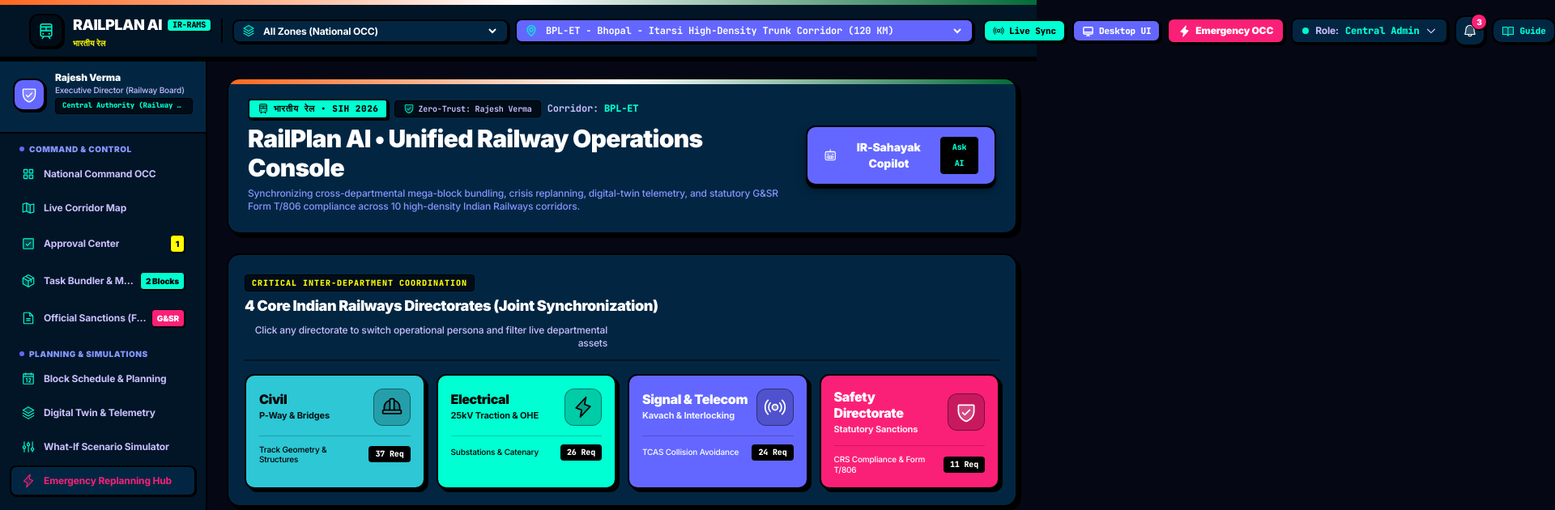
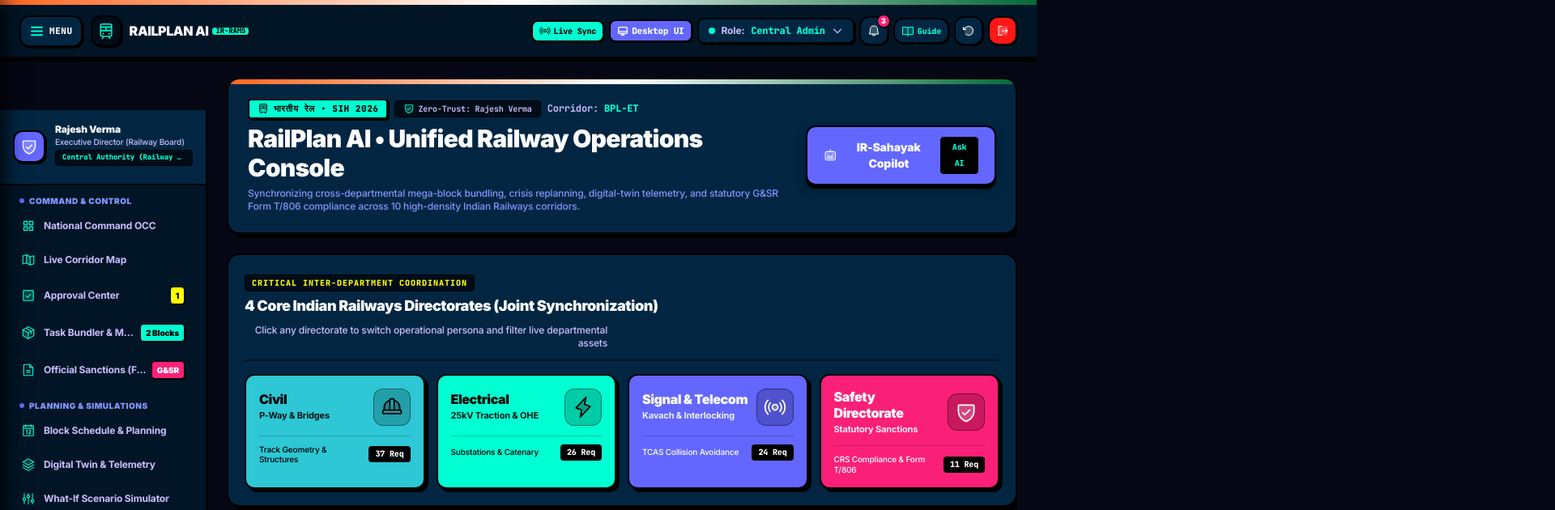
Before and after one commit to rudra12-debug/RailPlan-AI, a Next.js app in the folder frontend/: page / in a window 1280 px wide. Shown: the top 630 px of the page at 81% size, 1920 px wide, since content can reach past the window. Built offline with nearby package versions, Linux system fonts and the light colour scheme.

Commit message:
fix(header): add permanent hamburger menu and prevent horizontal screen overflow across all devices

```diff
--- a/frontend/src/app/globals.css
+++ b/frontend/src/app/globals.css
@@ -8,11 +8,15 @@
   --foreground: #F8FAFC;
 }
 
+html, body {
+  max-width: 100vw;
+  overflow-x: hidden;
+}
+
 body {
   color: var(--foreground);
   background-color: var(--background);
   font-family: 'Inter', system-ui, -apple-system, BlinkMacSystemFont, 'Segoe UI', Roboto, sans-serif;
-  overflow-x: hidden;
   letter-spacing: -0.01em;
 }
 
--- a/frontend/src/app/guide/page.tsx
+++ b/frontend/src/app/guide/page.tsx
@@ -178,7 +178,7 @@
   }, [searchQuery]);
 
   return (
-    <div className="space-y-8 select-none">
+    <div className="space-y-8 select-none w-full max-w-full overflow-hidden">
       {/* 1. Official Indian Railways Header Banner (100% Solid Opaque #022642) */}
       <div className="p-4 sm:p-6 lg:p-8 rounded-2xl bg-[#022642] border-3 border-black shadow-[6px_6px_0_#000000] relative overflow-hidden">
         {/* Tricolor Ribbon */}
@@ -230,7 +230,7 @@
       </div>
 
       {/* 2. Quick Navigation Shortcuts Row */}
-      <div className="grid grid-cols-2 sm:grid-cols-4 gap-3">
+      <div className="grid grid-cols-2 sm:grid-cols-3 lg:grid-cols-5 gap-2.5 sm:gap-3">
         <a
           href="#roles-section"
           className="p-3.5 rounded-xl bg-[#022642] hover:bg-[#033358] border-2 border-black shadow-[3px_3px_0_#000000] text-left transition block group"
--- a/frontend/src/app/layout.tsx
+++ b/frontend/src/app/layout.tsx
@@ -38,9 +38,9 @@
           <AuthProvider>
             <RailPlanProvider>
               <DemoTourProvider>
-                <div className="flex flex-col min-h-screen">
+                <div className="flex flex-col min-h-screen w-full max-w-full overflow-x-hidden">
                   <Header />
-                  <div className="flex flex-1 min-w-0">
+                  <div className="flex flex-1 min-w-0 w-full max-w-full overflow-x-hidden">
                     <Sidebar />
                     <main className="flex-1 p-2.5 sm:p-4 lg:p-6 pb-24 lg:pb-8 max-w-7xl mx-auto w-full min-w-0 overflow-x-hidden">
                       {children}
--- a/frontend/src/app/page.tsx
+++ b/frontend/src/app/page.tsx
@@ -71,7 +71,7 @@
   const pendingSanctionsCount = t806Sanctions.filter((s) => s.status !== "ACTIVE_BLOCK").length + 2;
 
   return (
-    <div className="space-y-6">
+    <div className="space-y-6 w-full max-w-full overflow-hidden">
       {/* OCC Command Console Hero Header (Tactile Cyber-Brutalist 100% Solid) */}
       <div className="p-3.5 sm:p-6 rounded-2xl bg-[#022642] border-2 border-black shadow-[4px_4px_0_#000000] sm:shadow-[5px_5px_0_#000000] relative overflow-hidden">
         {/* National Tricolor Top Line Accent */}
--- a/frontend/src/components/common/Header.tsx
+++ b/frontend/src/components/common/Header.tsx
@@ -40,7 +40,8 @@
     resetToDemoState,
     serverSyncConnected,
     isMobileMenuOpen,
-    setIsMobileMenuOpen
+    setIsMobileMenuOpen,
+    toggleSidebar
   } = useRailPlan();
   const { isMobile, deviceType, modeOverride, toggleDeviceMode } = useDevice();
   const { openTour } = useDemoTour();
@@ -103,57 +104,67 @@
         {/* Official Indian National Tricolor Ribbon Accent Top Bar */}
         <div className="h-1.5 w-full bg-gradient-to-r from-[#FF671F] via-[#FFFFFF] to-[#046A38]" />
 
-        <div className="px-3 sm:px-6 h-16 flex items-center justify-between gap-2 sm:gap-3">
-          {/* Left: Hamburger (Mobile) + Official Indian Railways Emblem & Brand */}
-          <div className="flex items-center space-x-2 sm:space-x-3 shrink-0">
-            {/* Mobile Navigation Drawer Toggle Button */}
+        <div className="px-2 sm:px-4 lg:px-6 h-16 flex items-center justify-between gap-1.5 sm:gap-2.5 max-w-full overflow-hidden">
+          {/* Left: Always-Visible Hamburger Menu Button + Official Indian Railways Emblem & Brand */}
+          <div className="flex items-center space-x-1.5 sm:space-x-2.5 shrink-0 min-w-0">
+            {/* Unified Hamburger Menu Button (Accessible across Mobile, Tablet & Desktop) */}
             <button
-              onClick={() => setIsMobileMenuOpen(!isMobileMenuOpen)}
-              aria-label="Toggle Navigation Drawer"
-              className="lg:hidden p-2 rounded-xl bg-[#022642] hover:bg-[#033358] border-2 border-black text-[#00FFD2] shadow-[2px_2px_0_#000000] active:translate-y-0.5 active:shadow-none transition shrink-0 cursor-pointer"
+              onClick={toggleSidebar}
+              aria-label="Toggle Navigation Menu"
+              className="p-1.5 sm:px-2.5 sm:py-2 rounded-xl bg-[#022642] hover:bg-[#033358] border-2 border-black text-[#00FFD2] shadow-[2px_2px_0_#000000] active:translate-y-0.5 active:shadow-none transition shrink-0 cursor-pointer flex items-center gap-1.5"
+              title={isMobileMenuOpen ? "Close Navigation Menu" : "Open Navigation Menu (Hamburger)"}
             >
-              {isMobileMenuOpen ? <X size={20} weight="bold" /> : <List size={20} weight="bold" />}
+              {isMobileMenuOpen ? (
+                <X size={19} weight="bold" className="text-[#FB2077]" />
+              ) : (
+                <List size={19} weight="bold" className="text-[#00FFD2]" />
+              )}
+              <span className="hidden sm:inline font-mono text-[11px] font-black uppercase text-white tracking-wider">
+                {isMobileMenuOpen ? "Close" : "Menu"}
+              </span>
             </button>
 
+            {/* Official Brand Logo */}
             <Link
               href={isCentralAdmin ? "/central" : "/department/dashboard"}
-              className="flex items-center space-x-2 sm:space-x-3 group shrink-0"
+              className="flex items-center space-x-1.5 sm:space-x-2.5 group shrink-0"
+              title="RailPlan AI - National Command OCC"
             >
-              {/* Official Crest Badge */}
-              <div className="p-1.5 sm:p-2 rounded-xl bg-[#000D18] border-2 border-black shadow-[2px_2px_0_#000000] shrink-0 transition-transform group-hover:scale-105 text-[#00FFD2]">
-                <Train size={20} weight="duotone" className="w-5 h-5 sm:w-[22px] sm:h-[22px]" />
+              {/* Crest Badge */}
+              <div className="p-1 sm:p-1.5 rounded-xl bg-[#000D18] border-2 border-black shadow-[2px_2px_0_#000000] shrink-0 transition-transform group-hover:scale-105 text-[#00FFD2]">
+                <Train size={18} weight="duotone" className="w-[18px] h-[18px] sm:w-[22px] sm:h-[22px]" />
               </div>
 
-              <div className="flex flex-col justify-center">
-                <div className="flex items-center space-x-1.5 leading-none">
-                  <span className="font-black text-sm sm:text-base lg:text-lg text-white tracking-tight font-sans whitespace-nowrap leading-tight">
+              <div className="flex flex-col justify-center min-w-0">
+                <div className="flex items-center space-x-1 leading-none">
+                  <span className="font-black text-xs sm:text-sm lg:text-base text-white tracking-tight font-sans whitespace-nowrap leading-tight">
                     RAILPLAN AI
                   </span>
-                  <span className="font-mono text-[9px] sm:text-[10px] px-1.5 py-0.5 rounded bg-[#00FFD2] text-black font-black border border-black shadow-[1px_1px_0_#000000] shrink-0">
+                  <span className="font-mono text-[8px] sm:text-[9px] px-1 py-0.2 rounded bg-[#00FFD2] text-black font-black border border-black shadow-[1px_1px_0_#000000] shrink-0">
                     IR-RAMS
                   </span>
                 </div>
-                <p className="text-[9px] sm:text-[10px] text-[#CABFFF] font-bold tracking-wide flex items-center space-x-1 mt-0.5 leading-tight whitespace-nowrap">
+                <p className="text-[8px] sm:text-[9px] text-[#CABFFF] font-bold tracking-wide hidden xs:flex items-center space-x-1 mt-0.5 leading-tight whitespace-nowrap">
                   <span className="text-[#FFFF00] font-black">भारतीय रेल</span>
-                  <span className="hidden xs:inline">•</span>
-                  <span className="hidden xs:inline">Ministry of Railways</span>
+                  <span className="hidden sm:inline">•</span>
+                  <span className="hidden sm:inline">Ministry of Railways</span>
                 </p>
               </div>
             </Link>
 
-            {/* Zone & Corridor Selectors */}
-            <div className="hidden xl:flex items-center space-x-2 pl-3 border-l-2 border-black shrink-0">
-              <div className={`flex items-center space-x-1.5 rounded-lg px-2.5 py-1 text-xs border-2 border-black shadow-[2px_2px_0_#000000] ${
+            {/* Zone & Corridor Selectors (Only on wide screens to prevent header blowout) */}
+            <div className="hidden 2xl:flex items-center space-x-2 pl-3 border-l-2 border-black shrink-0">
+              <div className={`flex items-center space-x-1.5 rounded-lg px-2 py-1 text-xs border-2 border-black shadow-[1px_1px_0_#000000] ${
                 !selectedZone.startsWith("All")
                   ? "bg-[#6367FF] text-white"
                   : "bg-[#022642] text-[#CABFFF]"
               }`}>
-                <Stack size={16} weight="duotone" className="text-[#00FFD2] shrink-0" />
+                <Stack size={14} weight="duotone" className="text-[#00FFD2] shrink-0" />
                 <select
                   value={selectedZone}
                   onChange={(e) => setSelectedZone(e.target.value)}
                   aria-label="Filter Railway Zone"
-                  className="bg-transparent text-white text-xs focus:outline-none cursor-pointer font-bold max-w-[150px] lg:max-w-none truncate"
+                  className="bg-transparent text-white text-xs focus:outline-none cursor-pointer font-bold max-w-[130px] truncate"
                 >
                   {zones.map((z) => (
                     <option key={z} value={z} className="bg-[#022642] text-white">
@@ -163,24 +174,24 @@
                 </select>
               </div>
 
-              <div className={`flex items-center space-x-1.5 rounded-lg px-2.5 py-1 text-xs border-2 border-black shadow-[2px_2px_0_#000000] ${
+              <div className={`flex items-center space-x-1.5 rounded-lg px-2 py-1 text-xs border-2 border-black shadow-[1px_1px_0_#000000] ${
                 selectedCorridorId !== "ALL"
                   ? "bg-[#6367FF] text-white"
                   : "bg-[#022642] text-[#CABFFF]"
               }`}>
-                <MapPin size={16} weight="duotone" className="shrink-0 text-[#00FFD2]" />
+                <MapPin size={14} weight="duotone" className="shrink-0 text-[#00FFD2]" />
                 <select
                   value={selectedCorridorId}
                   onChange={(e) => setSelectedCorridorId(e.target.value)}
                   aria-label="Filter Railway Corridor"
-                  className="bg-transparent text-white text-xs focus:outline-none cursor-pointer font-mono font-bold max-w-[130px] lg:max-w-none truncate"
+                  className="bg-transparent text-white text-xs focus:outline-none cursor-pointer font-mono font-bold max-w-[120px] truncate"
                 >
                   <option value="ALL" className="bg-[#022642] text-white">
-                    {selectedZone.startsWith("All") ? `All Corridors (${corridors.length})` : `All ${selectedZone.split("(")[0].trim()} (${availableCorridors.length})`}
+                    {selectedZone.startsWith("All") ? `All Corridors (${corridors.length})` : `Corridors (${availableCorridors.length})`}
                   </option>
                   {availableCorridors.map((c) => (
                     <option key={c.id} value={c.id} className="bg-[#022642] text-white">
-                      {c.id} - {c.name.split("(")[0]} ({c.totalLengthKm} KM)
+                      {c.id} ({c.totalLengthKm} KM)
                     </option>
                   ))}
                 </select>
@@ -188,61 +199,38 @@
             </div>
           </div>
 
-          {/* Right: Actions, Live Clock, Notifications, User */}
-          <div className="flex items-center space-x-1.5 sm:space-x-2 shrink-0">
-            {/* Live Multi-Device Sync Indicator */}
+          {/* Right: Actions, Device Toggle, Role, Notifications, Logout */}
+          <div className="flex items-center space-x-1 sm:space-x-1.5 shrink-0 justify-end min-w-0">
+            {/* Live Multi-Device Sync Indicator (Icon on small screens, label on large) */}
             <div
-              className={`hidden sm:flex items-center space-x-1.5 px-2 sm:px-2.5 py-1 rounded-lg border-2 border-black shadow-[2px_2px_0_#000000] text-[10px] sm:text-[11px] font-mono font-black shrink-0 ${
+              className={`flex items-center space-x-1 p-1.5 sm:px-2 sm:py-1 rounded-lg border-2 border-black shadow-[1px_1px_0_#000000] text-[10px] font-mono font-black shrink-0 ${
                 serverSyncConnected
                   ? "bg-[#00FFD2] text-black"
                   : "bg-[#FF1818] text-white"
               }`}
               title="Real-Time Central Server State Synchronization"
             >
-              <Broadcast size={15} weight="duotone" className="w-3.5 h-3.5 shrink-0" />
-              <span className="hidden xl:inline">{serverSyncConnected ? "Live Sync" : "Sync Reconnecting"}</span>
+              <Broadcast size={14} weight="duotone" className="w-3.5 h-3.5 shrink-0" />
+              <span className="hidden xl:inline">{serverSyncConnected ? "Live Sync" : "Syncing"}</span>
             </div>
 
-            {/* Device Mode Switcher (Detects device type & allows instant 1-click toggle) */}
+            {/* Device Mode Switcher (Icon on mobile, text on sm+) */}
             <button
               onClick={toggleDeviceMode}
-              className={`flex items-center space-x-1 sm:space-x-1.5 px-2 sm:px-2.5 py-1 rounded-lg border-2 border-black shadow-[2px_2px_0_#000000] text-[10px] sm:text-[11px] font-mono font-black transition cursor-pointer shrink-0 ${
+              className={`flex items-center space-x-1 p-1.5 sm:px-2 sm:py-1 rounded-lg border-2 border-black shadow-[1px_1px_0_#000000] text-[10px] sm:text-[11px] font-mono font-black transition cursor-pointer shrink-0 ${
                 isMobile
                   ? "bg-[#FFFF00] text-black hover:bg-[#FFE600]"
                   : "bg-[#6367FF] text-white hover:bg-[#5256FF]"
               }`}
-              title={`Detected Device: ${deviceType.toUpperCase()} • Mode: ${modeOverride.toUpperCase()} (Click to toggle Mobile/Desktop UI)`}
+              title={`Mode: ${modeOverride.toUpperCase()} (Click to toggle Mobile/Desktop UI)`}
             >
               {isMobile ? (
-                <DeviceMobile size={15} weight="bold" className="text-black shrink-0" />
+                <DeviceMobile size={14} weight="bold" className="text-black shrink-0" />
               ) : (
-                <Desktop size={15} weight="bold" className="text-white shrink-0" />
+                <Desktop size={14} weight="bold" className="text-white shrink-0" />
               )}
-              <span>{isMobile ? "Mobile UI" : "Desktop UI"}</span>
-              {modeOverride !== "auto" && (
-                <span className="text-[8px] px-1 py-0.2 bg-black text-[#00FFD2] rounded border border-black font-mono">
-                  MANUAL
-                </span>
-              )}
+              <span className="hidden sm:inline">{isMobile ? "Mobile UI" : "Desktop UI"}</span>
             </button>
-
-            {/* Live IST Clock (Sunken Black LED Readout) */}
-            <div className="hidden 2xl:flex items-center space-x-1.5 px-3 py-1 rounded-lg bg-[#000D18] border border-[#011526] text-[#00FFD2] text-xs font-mono font-black shadow-[inset_0_2px_4px_rgba(0,0,0,0.8)] shrink-0">
-              <Clock size={15} weight="duotone" className="text-[#00FFD2] shrink-0" />
-              <span>{currentTime || "Live Synchronized"}</span>
-            </div>
-
-            {/* Emergency Replan Button */}
-            {isCentralAdmin && (
-              <button
-                onClick={() => setIsEmergencyOpen(true)}
-                className="hidden xl:flex items-center space-x-1.5 px-3 py-1.5 rounded-lg bg-[#FB2077] hover:brightness-110 border-2 border-black text-white text-xs font-black shadow-[2px_2px_0_#000000] active:translate-y-0.5 active:shadow-none transition shrink-0 cursor-pointer"
-                title="Trigger Emergency Line Block Replanning"
-              >
-                <Lightning size={15} weight="fill" className="text-white shrink-0" />
-                <span>Emergency OCC</span>
-              </button>
-            )}
 
             {/* Quick Role Switcher */}
             <QuickRoleSwitcher />
@@ -251,11 +239,12 @@
             <button
               onClick={() => setIsNotifOpen(true)}
               aria-label="View Notifications"
-              className="relative p-2 rounded-xl bg-[#022642] hover:bg-[#033358] border-2 border-black shadow-[2px_2px_0_#000000] text-white transition active:translate-y-0.5 active:shadow-none shrink-0 cursor-pointer"
+              className="relative p-1.5 sm:p-2 rounded-xl bg-[#022642] hover:bg-[#033358] border-2 border-black shadow-[1px_1px_0_#000000] text-white transition active:translate-y-0.5 active:shadow-none shrink-0 cursor-pointer"
+              title="Notifications"
             >
-              <Bell size={18} weight="duotone" />
+              <Bell size={16} weight="duotone" />
               {unreadNotificationCount > 0 && (
-                <span className="absolute -top-1 -right-1 w-5 h-5 rounded-full bg-[#FB2077] text-white font-black text-[10px] flex items-center justify-center border border-black shadow-[1px_1px_0_#000000]">
+                <span className="absolute -top-1 -right-1 w-4 h-4 rounded-full bg-[#FB2077] text-white font-black text-[9px] flex items-center justify-center border border-black shadow-[1px_1px_0_#000000]">
                   {unreadNotificationCount > 9 ? "9+" : unreadNotificationCount}
                 </span>
               )}
@@ -265,31 +254,31 @@
             <Link
               href="/guide"
               aria-label="System Operations Guide & Manual"
-              className="flex items-center space-x-1.5 px-2 sm:px-2.5 py-1.5 rounded-xl bg-[#022642] hover:bg-[#033358] border-2 border-black shadow-[2px_2px_0_#000000] text-[#00FFD2] transition active:translate-y-0.5 active:shadow-none cursor-pointer shrink-0"
-              title="System Operations Guide & Walkthrough Manual"
+              className="flex items-center space-x-1 p-1.5 sm:px-2 sm:py-1.5 rounded-xl bg-[#022642] hover:bg-[#033358] border-2 border-black shadow-[1px_1px_0_#000000] text-[#00FFD2] transition active:translate-y-0.5 active:shadow-none cursor-pointer shrink-0"
+              title="System Operations Guide & Manual"
             >
               <BookOpen size={16} weight="duotone" className="shrink-0 text-[#00FFD2]" />
-              <span className="text-[11px] font-mono font-black hidden md:inline">Guide</span>
+              <span className="text-[10px] font-mono font-black hidden md:inline">Guide</span>
             </Link>
 
             {/* Reset Demo Data */}
             <button
               onClick={resetToDemoState}
               aria-label="Reset System Data to Default"
-              className="hidden lg:flex p-2 rounded-xl bg-[#022642] hover:bg-[#033358] border-2 border-black shadow-[2px_2px_0_#000000] text-white transition active:translate-y-0.5 active:shadow-none cursor-pointer shrink-0"
+              className="hidden md:flex p-1.5 sm:p-2 rounded-xl bg-[#022642] hover:bg-[#033358] border-2 border-black shadow-[1px_1px_0_#000000] text-white transition active:translate-y-0.5 active:shadow-none cursor-pointer shrink-0"
               title="Reset System Simulation State"
             >
-              <ArrowCounterClockwise size={18} weight="duotone" />
+              <ArrowCounterClockwise size={16} weight="duotone" />
             </button>
 
             {/* Logout */}
             <button
               onClick={handleLogout}
               aria-label="Sign Out"
-              className="p-2 rounded-xl bg-[#FF1818] hover:brightness-110 border-2 border-black shadow-[2px_2px_0_#000000] text-white transition active:translate-y-0.5 active:shadow-none shrink-0 cursor-pointer"
+              className="p-1.5 sm:p-2 rounded-xl bg-[#FF1818] hover:brightness-110 border-2 border-black shadow-[1px_1px_0_#000000] text-white transition active:translate-y-0.5 active:shadow-none shrink-0 cursor-pointer"
               title="Sign Out"
             >
-              <SignOut size={18} weight="duotone" />
+              <SignOut size={16} weight="duotone" />
             </button>
           </div>
         </div>
--- a/frontend/src/components/common/QuickRoleSwitcher.tsx
+++ b/frontend/src/components/common/QuickRoleSwitcher.tsx
@@ -28,9 +28,13 @@
         className="flex items-center space-x-1.5 sm:space-x-2 px-2 sm:px-3 py-1.5 rounded-lg bg-[#022642] border-2 border-black shadow-[2px_2px_0_#000000] hover:bg-[#033358] transition-all text-xs font-bold text-white cursor-pointer active:translate-y-0.5 active:shadow-none shrink-0"
       >
         <div className="w-2 h-2 rounded-full bg-[#00FFD2] animate-pulse shrink-0" />
-        <span className="text-[#CABFFF] hidden md:inline">Role:</span>
-        <span className="font-mono font-black text-[#00FFD2] truncate max-w-[90px] sm:max-w-[130px] md:max-w-none">
-          {user?.role === "CENTRAL_ADMIN" ? "Central Admin" : user?.departmentName || "Department"}
+        <span className="text-[#CABFFF] hidden sm:inline">Role:</span>
+        <span className="font-mono font-black text-[#00FFD2] truncate max-w-[70px] xs:max-w-[95px] sm:max-w-[130px] md:max-w-[150px] lg:max-w-[180px]">
+          {user?.role === "CENTRAL_ADMIN"
+            ? "Central Admin"
+            : user?.departmentId
+            ? `${user.departmentId}`
+            : user?.departmentName || "Dept"}
         </span>
         <CaretDown size={14} weight="bold" className={`text-[#CABFFF] shrink-0 transition-transform ${isOpen ? "rotate-180" : ""}`} />
       </button>
--- a/frontend/src/components/common/Sidebar.tsx
+++ b/frontend/src/components/common/Sidebar.tsx
@@ -55,6 +55,7 @@
     bundles,
     isMobileMenuOpen,
     setIsMobileMenuOpen,
+    isSidebarOpen,
     selectedZone,
     setSelectedZone,
     selectedCorridorId,
@@ -282,22 +283,22 @@
 
   return (
     <>
-      {/* 1. Desktop Solid Permanent Sidebar (Visible only on lg and above) */}
-      <aside className="hidden lg:flex w-64 bg-[#011526] border-r-2 border-black flex-col h-[calc(100vh-4rem)] sticky top-16 select-none shrink-0 overflow-y-auto">
+      {/* 1. Desktop Solid Permanent Sidebar (Controlled by toggleSidebar on desktop) */}
+      <aside className={`${isSidebarOpen ? "hidden lg:flex" : "hidden"} w-64 bg-[#011526] border-r-2 border-black flex-col h-[calc(100vh-4rem)] sticky top-16 select-none shrink-0 overflow-y-auto transition-all duration-150`}>
         {renderContent()}
       </aside>
 
-      {/* 2. Mobile Responsive Drawer Backdrop */}
+      {/* 2. Responsive Drawer Backdrop (When Hamburger is opened) */}
       {isMobileMenuOpen && (
         <div
-          className="fixed inset-0 bg-black/80 backdrop-blur-sm z-50 lg:hidden transition-opacity"
+          className="fixed inset-0 bg-black/80 backdrop-blur-sm z-50 transition-opacity"
           onClick={() => setIsMobileMenuOpen(false)}
         />
       )}
 
-      {/* 3. Mobile Responsive Drawer Panel (Slides out on mobile/tablet) */}
+      {/* 3. Responsive Drawer Panel (Slides out when Hamburger Menu is clicked on any device) */}
       <aside
-        className={`fixed inset-y-0 left-0 w-80 max-w-[85vw] bg-[#011526] border-r-2 border-black flex flex-col h-full z-50 select-none overflow-y-auto shadow-[6px_0_24px_rgba(0,0,0,0.9)] lg:hidden transition-transform duration-200 ease-in-out ${
+        className={`fixed inset-y-0 left-0 w-80 max-w-[85vw] bg-[#011526] border-r-2 border-black flex flex-col h-full z-50 select-none overflow-y-auto shadow-[6px_0_24px_rgba(0,0,0,0.9)] transition-transform duration-200 ease-in-out ${
           isMobileMenuOpen ? "translate-x-0" : "-translate-x-full"
         }`}
       >
--- a/frontend/src/context/RailPlanContext.tsx
+++ b/frontend/src/context/RailPlanContext.tsx
@@ -64,6 +64,9 @@
   serverSyncConnected: boolean;
   isMobileMenuOpen: boolean;
   setIsMobileMenuOpen: (open: boolean) => void;
+  isSidebarOpen: boolean;
+  setIsSidebarOpen: (open: boolean) => void;
+  toggleSidebar: () => void;
   activeHomeTab: "OCC" | "BUNDLER" | "EMERGENCY" | "SANCTIONS";
   setActiveHomeTab: (tab: "OCC" | "BUNDLER" | "EMERGENCY" | "SANCTIONS") => void;
 
@@ -253,6 +256,11 @@
   const [serverSyncConnected, setServerSyncConnected] = useState<boolean>(true);
   const [activeToast, setActiveToast] = useState<NotificationItem | null>(null);
   const [isMobileMenuOpen, setIsMobileMenuOpen] = useState<boolean>(false);
+  const [isSidebarOpen, setIsSidebarOpen] = useState<boolean>(true);
+  const toggleSidebar = useCallback(() => {
+    setIsMobileMenuOpen((prev) => !prev);
+    setIsSidebarOpen((prev) => !prev);
+  }, []);
   const [activeHomeTab, setActiveHomeTab] = useState<"OCC" | "BUNDLER" | "EMERGENCY" | "SANCTIONS">("OCC");
 
   // Multi-Horizon Block Planning State (Weekly Short-Term & Monthly Long-Term)
@@ -816,6 +824,9 @@
         serverSyncConnected,
         isMobileMenuOpen,
         setIsMobileMenuOpen,
+        isSidebarOpen,
+        setIsSidebarOpen,
+        toggleSidebar,
         trains,
         blockRequests,
         t806Sanctions,
```
